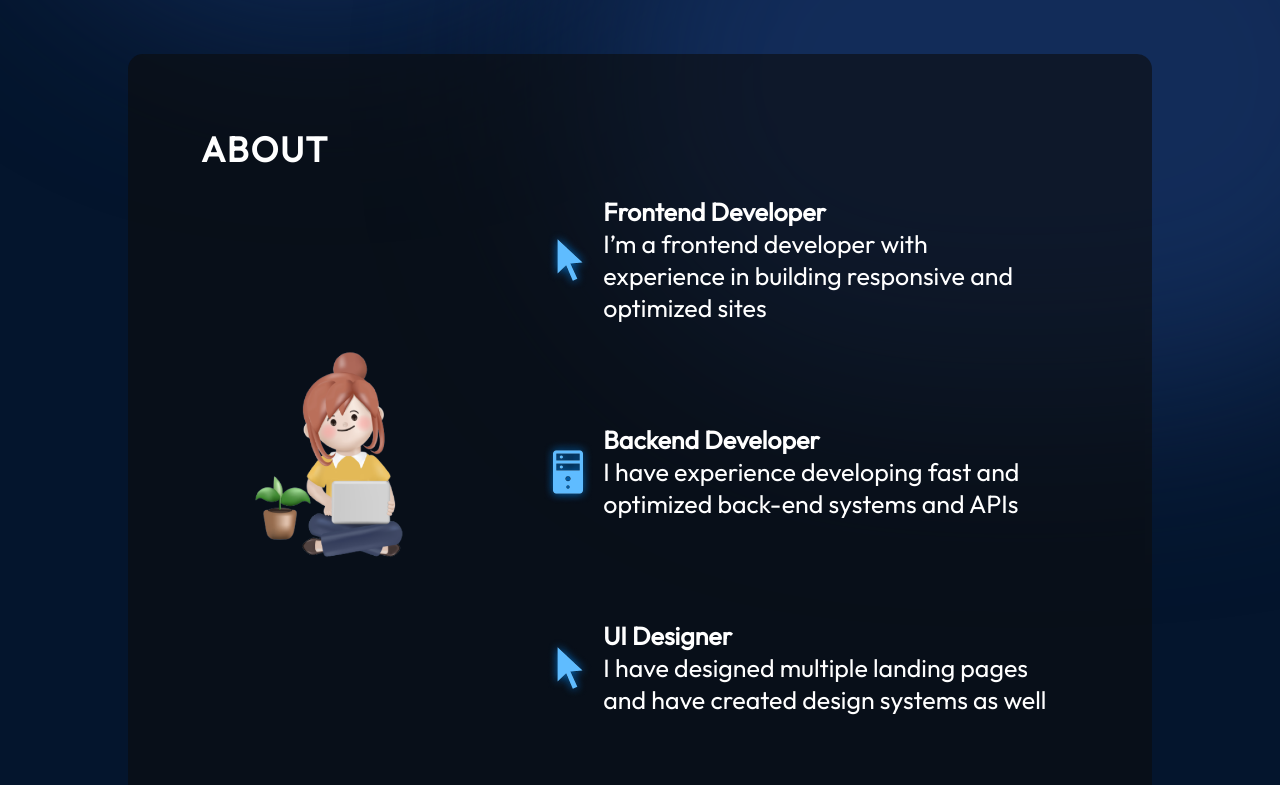
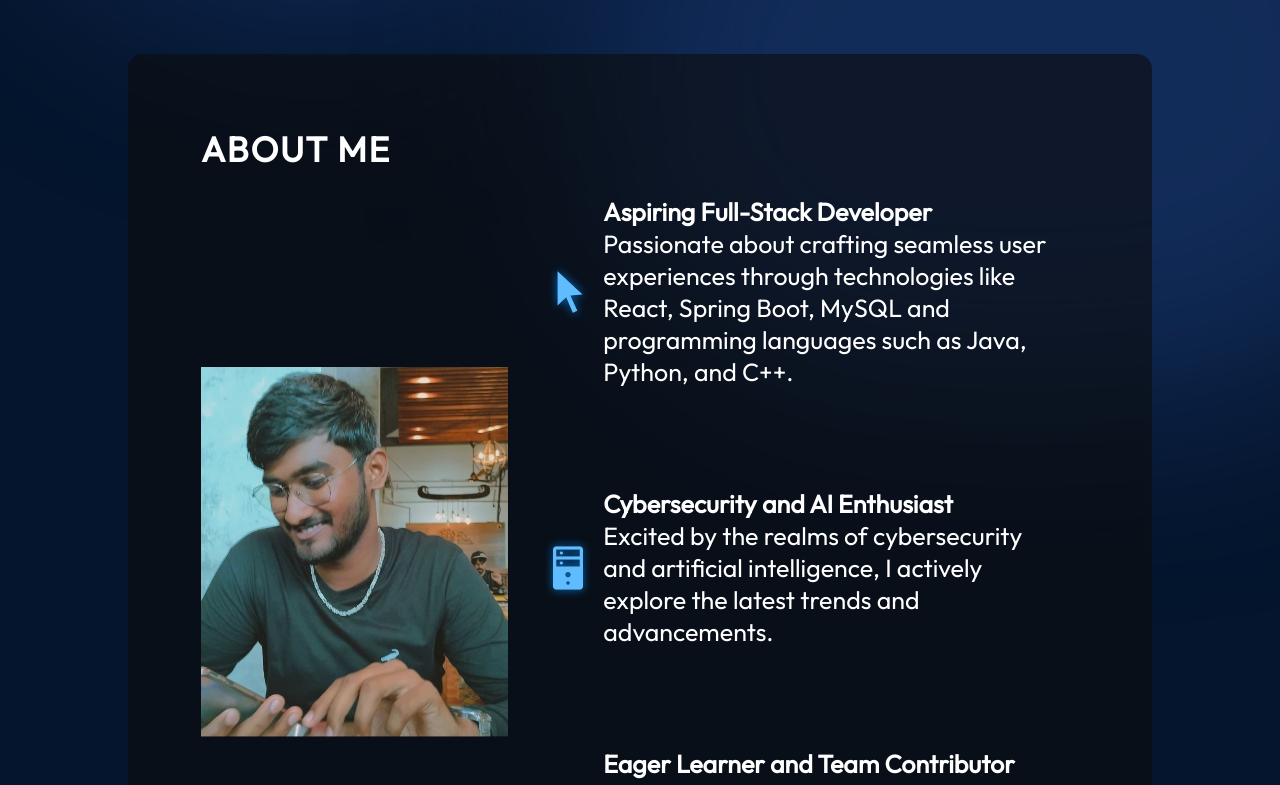
Before and after one commit to yuvaraj2511/Portfolio, a React (Vite) app: page / in a window 1280 px wide. Shown: the part 640-1425 px from the top of the page. Built offline with nearby package versions, Linux system fonts and the light colour scheme.

Commit message:
3'rd commit

```diff
--- a/src/components/About/About.jsx
+++ b/src/components/About/About.jsx
@@ -30,14 +30,15 @@ export const About = () => {
       className={styles.container}
       id="about"
     >
-      <h2 className={styles.title}>About</h2>
+      <h2 className={styles.title}>About Me</h2>
       <div className={styles.content}>
         <motion.img
-          src={getImageUrl("about/aboutImage.png")}
+          src={getImageUrl("hero/mypic1.jpg")}
           alt="Me sitting with a laptop"
           className={styles.aboutImage}
         />
         <ul className={styles.aboutItems}>
+
           <motion.li
             className={styles.aboutItem}
             animate={{ opacity: 1, x: 0 }}
@@ -46,13 +47,16 @@ export const About = () => {
           >
             <img src={getImageUrl("about/cursorIcon.png")} alt="Cursor icon" />
             <div className={styles.aboutItemText}>
-              <h3>Frontend Developer</h3>
+              <h3>Aspiring Full-Stack Developer</h3>
               <p>
-                I&rsquo;m a frontend developer with experience in building responsive
-                and optimized sites
+                Passionate about crafting seamless user experiences through
+                technologies like React, Spring Boot, MySQL and programming languages
+                such as Java, Python, and C++.
               </p>
             </div>
           </motion.li>
+
+
           <motion.li
             className={styles.aboutItem}
             animate={{ opacity: 1, x: 0 }}
@@ -61,13 +65,15 @@ export const About = () => {
           >
             <img src={getImageUrl("about/serverIcon.png")} alt="Server icon" />
             <div className={styles.aboutItemText}>
-              <h3>Backend Developer</h3>
+              <h3>Cybersecurity and AI Enthusiast</h3>
               <p>
-                I have experience developing fast and optimized back-end systems
-                and APIs
+                Excited by the realms of cybersecurity and artificial intelligence,
+                I actively explore the latest trends and advancements.
               </p>
             </div>
           </motion.li>
+
+
           <motion.li
             className={styles.aboutItem}
             animate={{ opacity: 1, x: 0 }}
@@ -76,10 +82,10 @@ export const About = () => {
           >
             <img src={getImageUrl("about/cursorIcon.png")} alt="UI icon" />
             <div className={styles.aboutItemText}>
-              <h3>UI Designer</h3>
+              <h3>Eager Learner and Team Contributor</h3>
               <p>
-                I have designed multiple landing pages and have created design
-                systems as well
+                Always eager to contribute and learn in a dynamic team environment.
+                Let’s connect and build something amazing together!
               </p>
             </div>
           </motion.li>
--- a/src/components/Projects/ProjectCard.module.css
+++ b/src/components/Projects/ProjectCard.module.css
@@ -8,6 +8,11 @@
   box-shadow: 0 16px 14px 0 #04152d;
   padding: 18px 24px;
   max-width: 345px;
+  transition: transform 0.3s ease-in-out;
+}
+
+.container:hover {
+  transform: scale(1.05);
 }
 
 .image {
--- a/src/components/Projects/Projects.jsx
+++ b/src/components/Projects/Projects.jsx
@@ -10,7 +10,6 @@ export const Projects = () => {
 
   const handleScroll = () => {
     const scrollY = window.scrollY;
-    console.log(scrollY);
     const triggerPosition = 1800;
 
     if (scrollY > triggerPosition) {
```
